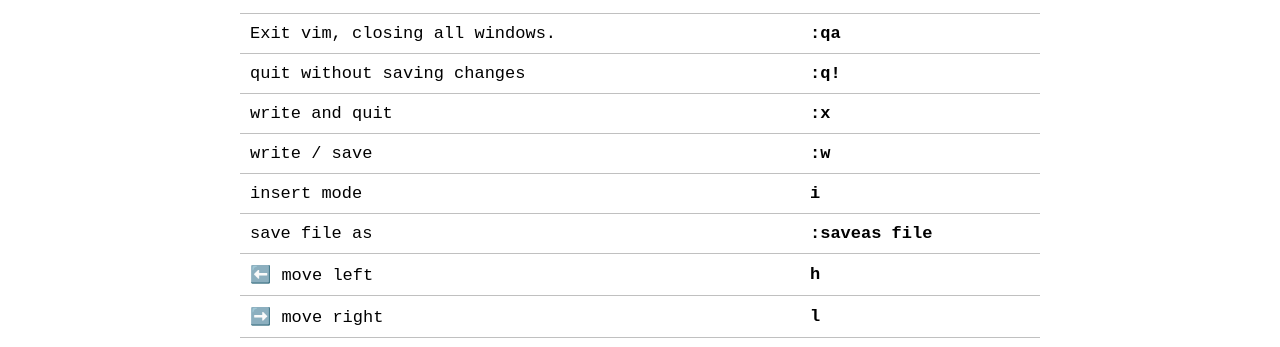
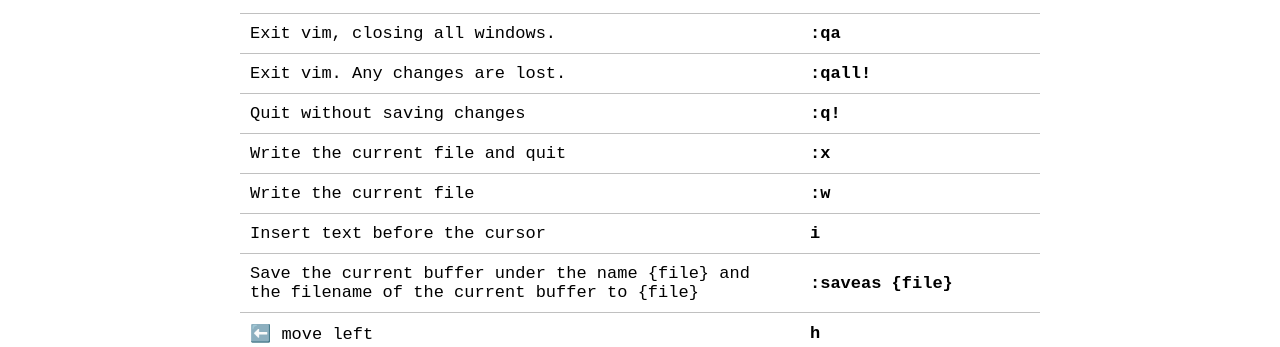
Before and after one commit to yann-yinn/vim-interactive-cheat-sheet, a React (Create React App) app: page / in a window 1280 px wide. Shown: the part 315-662 px from the top of the page. Built offline with nearby package versions, Linux system fonts and the light colour scheme.

Commit message:
save commands help correction until saveas command

```diff
--- a/src/commands.js
+++ b/src/commands.js
@@ -10,29 +10,35 @@
     keywords: "quit qut qti qt qti close clse"
   },
   {
-    label: "quit without saving changes",
+    label: "Exit vim. Any changes are lost.",
+    command: ":qall!",
+    keywords: "quit qut qti qt qti close clse"
+  },
+  {
+    label: "Quit without saving changes",
     command: ":q!",
     keywords: "escape exit ext close quit qut quti qt qti"
   },
   {
-    label: "write and quit",
+    label: "Write the current file and quit",
     command: ":x",
-    keywords: "quit save sve exit ext qut qti qt qti"
+    keywords: "quit save sve exit write wrte ext qut qti qt qti"
   },
   {
-    label: "write / save",
+    label: "Write the current file",
     command: ":w",
     keywords: "save write saving sve"
   },
   {
-    label: "insert mode",
+    label: "Insert text before the cursor",
     command: "i",
     keywords: "insert write edit insrt"
   },
   {
-    label: "save file as",
-    command: ":saveas file",
-    keywords: "save as file"
+    label:
+      "Save the current buffer under the name {file} and the filename of the current buffer to {file}",
+    command: ":saveas {file}",
+    keywords: "save as file buffer filename"
   },
   {
     label: "⬅️ move left",
```
